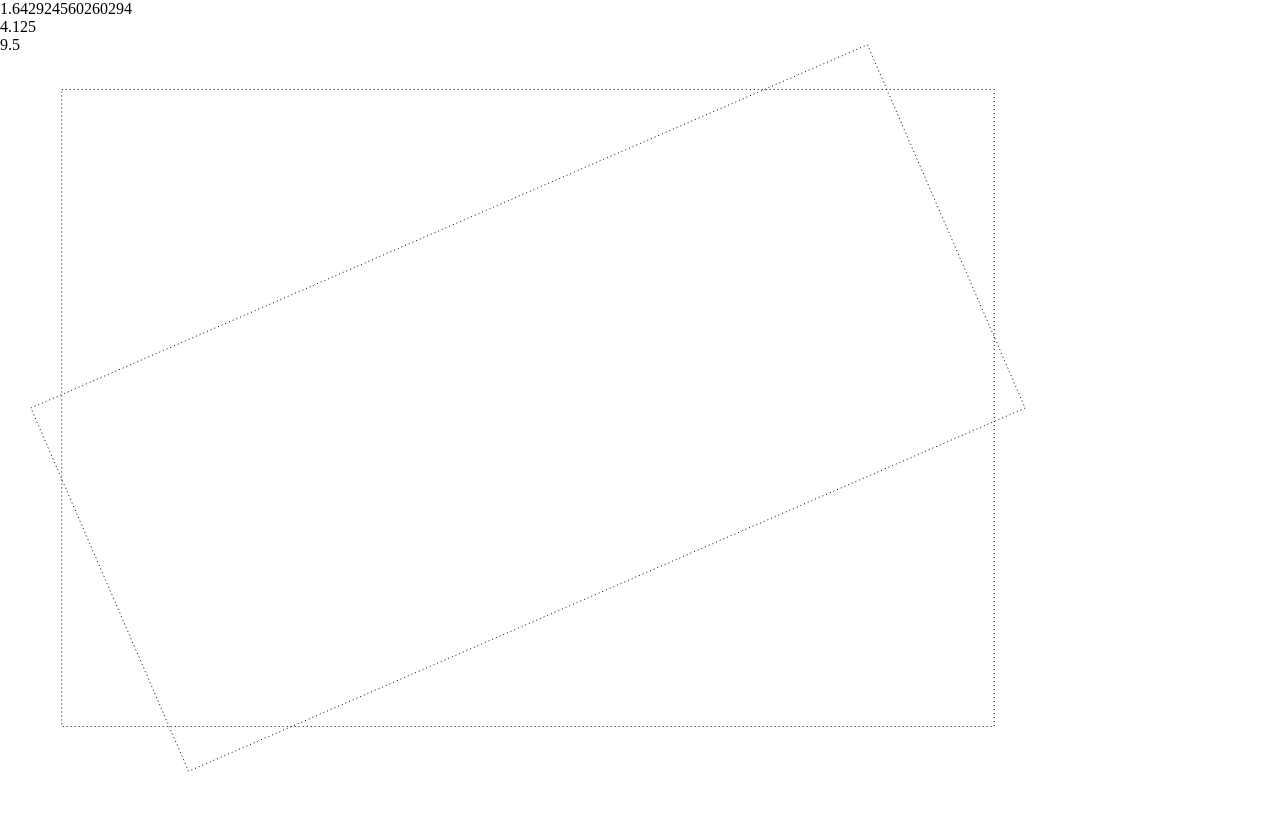
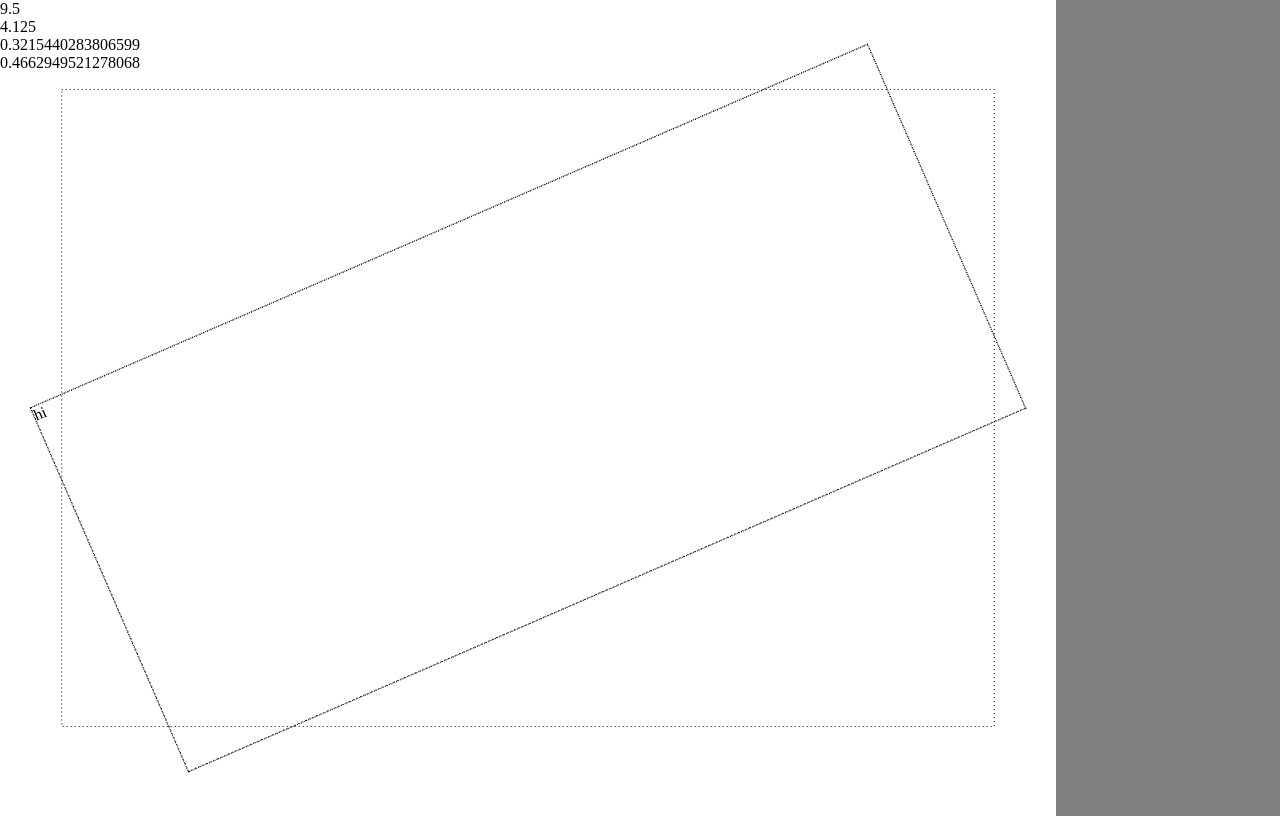
Before and after one commit to balakine/envelope, a plain HTML site: page index.html in a window 1280 px wide. Drawn offline with Linux system fonts and the light colour scheme.

Commit message:
centered rotated div

```diff
--- a/index.html
+++ b/index.html
@@ -2,13 +2,45 @@
 <html lang=en>
 	<title>Envelope Template</title>
 	<style>
+		html {
+			background-color: grey;
+		}
+		body {
+			background-color: white;
+			margin: 0;
+			padding: 0;
+/*			width: 11in;
+			height: 8.5in;
+*/			display: flex;
+			justify-content: center;
+			align-items: center;
+		}
+		@page {
+			size: landscape;
+			margin: 0;
+		}
+		#front {
+			margin: 0;
+			padding: 0;
+			border: 0.66pt dotted black;
+/*			width: 9.5in;
+			height: 4.125in;
+			transform: rotate(-0.409646rad);
+*/		}
+		#stat {
+			position: absolute;
+			top: 0;
+			left: 0;
+		}
 		@media print {
-			div {
+			#stat {
 				display: none;
 			}
 		}
 	</style>
-<body style="margin:0;padding:0">
+<body style="">
+	<div id="stat">
+		<div id="w"></div>
 		<div id="x"></div>
 		<div id="y"></div>
 		<div id="z"></div>
@@ -19,6 +51,8 @@
 			<line id="e3" x1="10.75in" y1="4.25in" x2="2.1in"   y2="8.25in" stroke="black" stroke-width="1" stroke-dasharray="1,3"/>
 			<line id="e4" x1="2.1in"   y1="8.25in" x2="0.25in"  y2="4.25in" stroke="black" stroke-width="1" stroke-dasharray="1,3"/>
 		</svg>
+	</div>
+	<div id="front">hi</div>
 	<script>
 		var unit = "in";
 		var H = 11; // Page height
@@ -30,6 +64,18 @@
 		var ed = Math.sqrt(eh * eh + ew * ew); //Envelope diagonal
 		var mh = (H - ed) / 2; // Horizontal page margins to create the flaps overlap
 		var mw = W / 2 - eh * ew / ed; // Vertical page margins to create the flaps overlap
+
+		document.body.style.width = H + unit;
+		document.body.style.height = W + unit;
+		document.getElementById("front").style.width = eh + unit;
+		document.getElementById("front").style.height = ew + unit;
+		document.getElementById("front").style.transform = "rotate(-" + Math.asin(ew/ed) + "rad)";
+
+		document.getElementById("w").innerHTML = eh;
+		document.getElementById("x").innerHTML = ew;
+		document.getElementById("y").innerHTML = mh;
+		document.getElementById("z").innerHTML = mw;
+
 		var h = H - 2 * mh; // Page height without margins
 		var w = W - 2 * mw; // Page width without margins
 		var x = (h - Math.sqrt(h * h - w * w))/2; // Corner drop
@@ -37,10 +83,6 @@
 		var z = Math.sqrt(h * (h - x)); // Envelope long side
 		var x1 = 0 + mh + x;
 		var x2 = H - mh - x;
-
-		document.getElementById("x").innerHTML = x;
-		document.getElementById("y").innerHTML = y;
-		document.getElementById("z").innerHTML = z;
 
 		document.getElementById("o").setAttribute("x", mh * 2 + unit);
 		document.getElementById("o").setAttribute("y", mw * 2 + unit);
```
Lines whose indentation alone changed are shown as unchanged.
